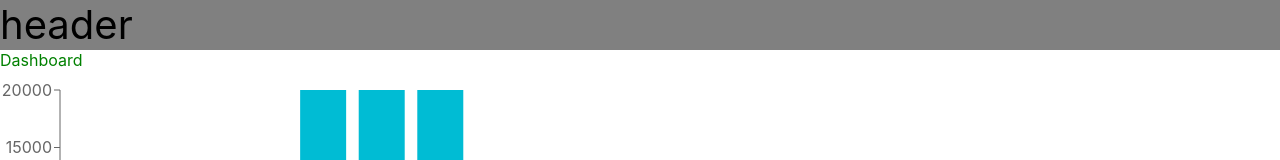
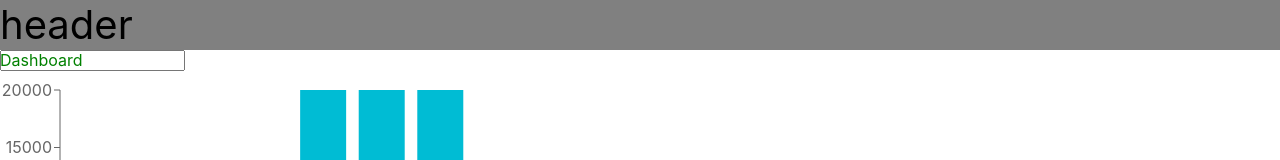
Before and after one commit to supporterz-vol5-1/BreakTimer-frontend, a React (Create React App) app in the folder frontend/: page / in a window 1280 px wide. Shown: the top 160 px of the page. Built offline with nearby package versions, Linux system fonts and the light colour scheme.

Commit message:
css書く

```diff
--- a/frontend/src/Header.tsx
+++ b/frontend/src/Header.tsx
@@ -3,9 +3,10 @@ import './Header.css'
 
 class Header extends Component{
     render(){
-        return(
+        return (
             <div className='header'>
-                <div className='headertitle'>header</div>
+                    <div className='headertitle'>header</div>
+                    <input type='text' />
             </div>
         )
     }
```
